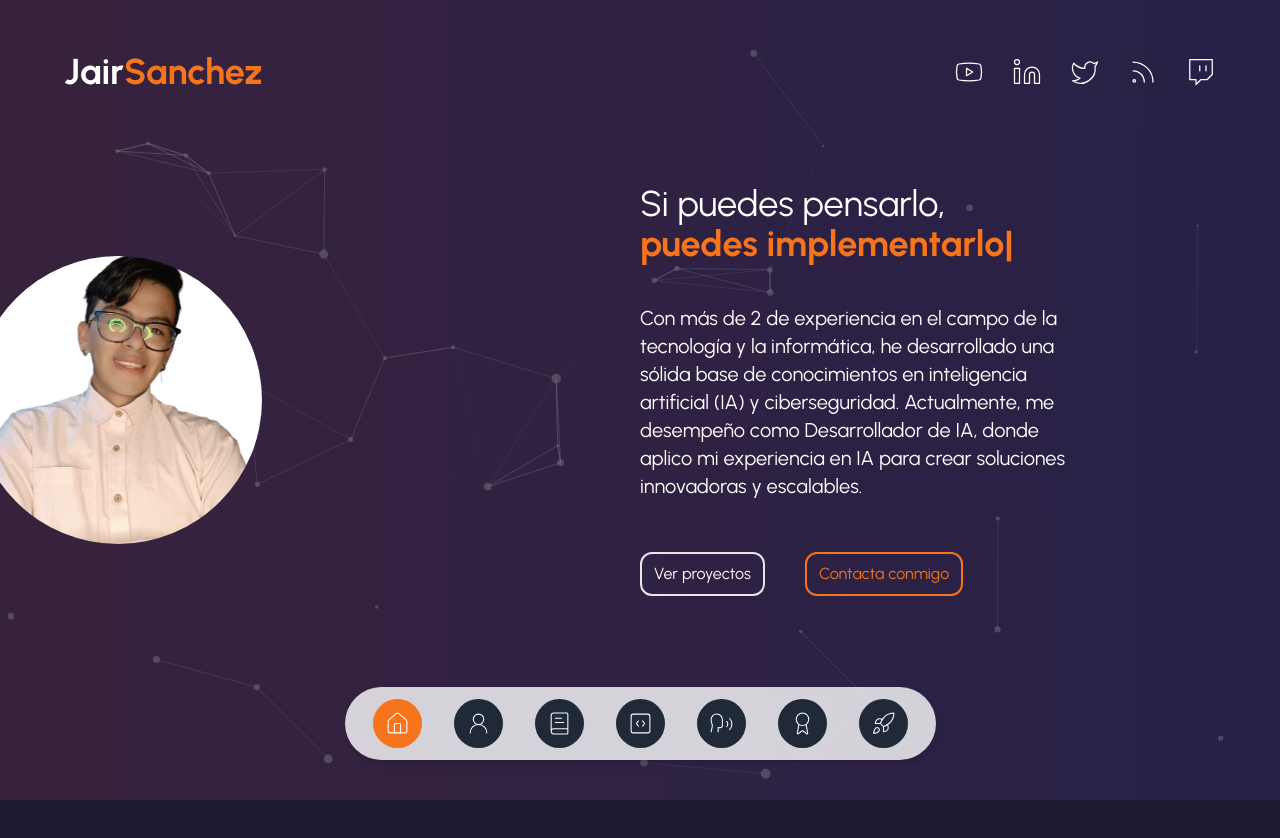
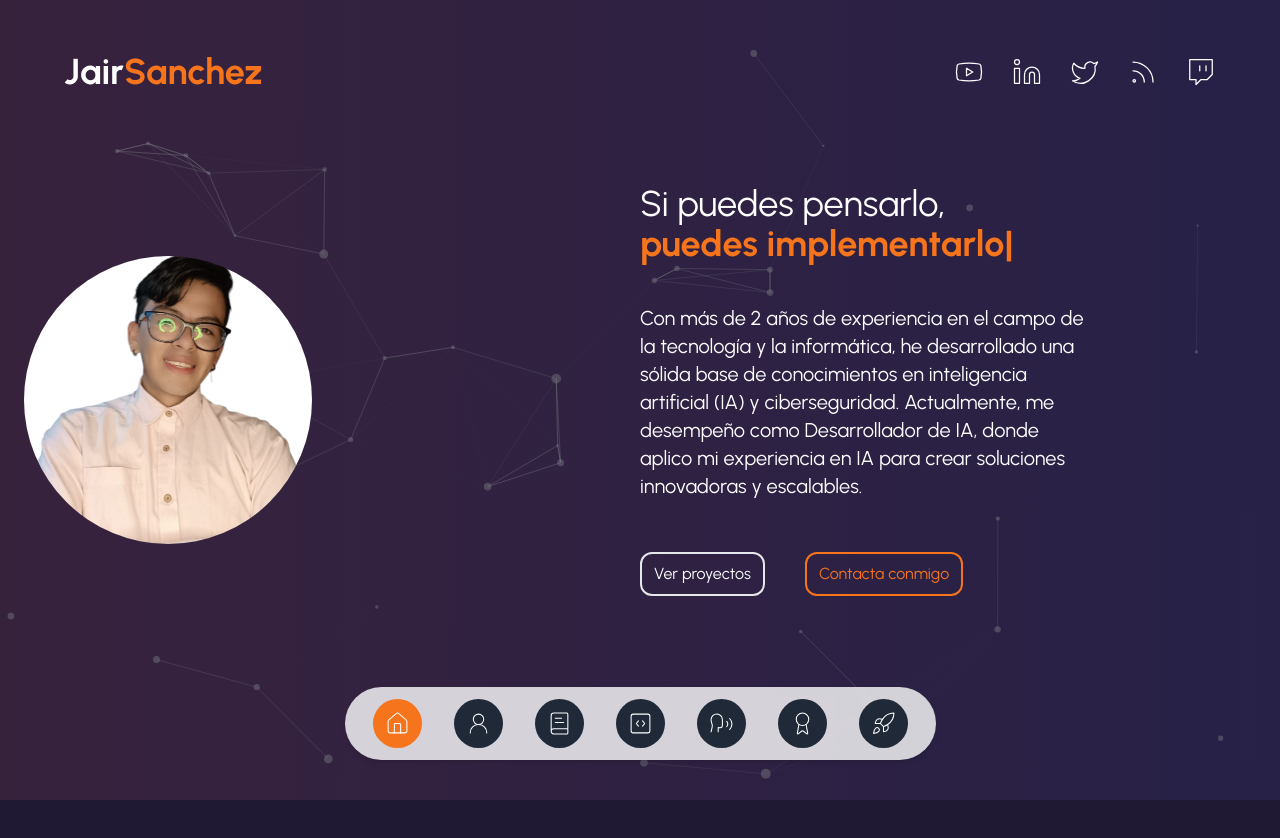
Before and after one commit to JairToxic/PortafolioJairSanchez, a Next.js app: page / in a window 1280 px wide. Shown: the top 838 px of the page. Before the commit the page ends 800 px from the top, so only its background shows below. Built offline with nearby package versions, Linux system fonts and the light colour scheme.

Commit message:
feat:bugs

```diff
--- a/app/page.tsx
+++ b/app/page.tsx
@@ -11,6 +11,7 @@ export default function Home() {
       <div className="flex min-h-[100vh] h-full bg-no-repeat bg-gradient-cover">
         <CoverParticles />
         <Introduction />
+
       </div>
     </main>
   );
--- a/components/introduction.tsx
+++ b/components/introduction.tsx
@@ -6,22 +6,23 @@ const Introduction = () => {
     return (
         <div className="z-20 w-full bg-darkBg/60">
             <div className="z-20 grid grid-cols-1 md:grid-cols-2 items-center h-full p-6 py-20 md:py-0">
-                <div className="flex justify-center md:justify-start mb-6 md:mb-0 md:ml-[-50px]">
+                {/* Ajuste de la sección de la imagen */}
+                <div className="flex justify-center md:justify-start mb-6 md:mb-0">
                     <motion.div
                         initial={{ opacity: 0, scale: 0.8, x: -50 }}
                         whileInView={{ opacity: 1, scale: 1, x: 0 }}
                         transition={{ duration: 0.8, type: "spring", stiffness: 100 }}
-                        className="relative w-60 h-60 md:w-72 md:h-72"
+                        className="relative w-60 h-60 md:w-72 md:h-72" // Tamaño de la imagen ajustado
                     >
                         <motion.div
                             whileHover={{ scale: 1.1, rotate: 5 }}
                             transition={{ duration: 0.3 }}
-                            className="relative w-full h-full"
+                            className="relative w-full h-full overflow-hidden" // Asegura que la imagen se recorte correctamente
                         >
                             <Image
                                 src="/jair1.png"
                                 layout="fill"
-                                objectFit="cover"
+                                objectFit="cover" // Mantiene la proporción de la imagen
                                 className="rounded-full"
                                 alt="Avatar"
                                 priority
@@ -50,7 +51,7 @@ const Introduction = () => {
                         />
                     </h1>
                     <p className="mx-auto mb-2 text-xl md:text-xl md:mx-0 md:mb-8">
-                        Con más de 2 de experiencia en el campo de la tecnología y la informática, he desarrollado una sólida base de conocimientos en inteligencia artificial (IA) y ciberseguridad. Actualmente, me desempeño como Desarrollador de IA, donde aplico mi experiencia en IA para crear soluciones innovadoras y escalables.
+                        Con más de 2 años de experiencia en el campo de la tecnología y la informática, he desarrollado una sólida base de conocimientos en inteligencia artificial (IA) y ciberseguridad. Actualmente, me desempeño como Desarrollador de IA, donde aplico mi experiencia en IA para crear soluciones innovadoras y escalables.
                     </p>
                     <div className="flex items-center justify-center gap-3 md:justify-start md:gap-10">
                         <a href="/projects" className="px-3 py-2 my-2 transition-all border-2 cursor-pointer text-md w-fit rounded-xl hover:shadow-xl hover:shadow-white/50">
@@ -61,7 +62,15 @@ const Introduction = () => {
                         </a>
                     </div>
                 </div>
+                {/* Eliminado el espacio extra al final */}
             </div>
+            <br />
+            <br />
+            <br />
+            <br />
+            <br />
+            <br />
+
         </div>
     );
 }
--- a/components/proyectosJair.tsx
+++ b/components/proyectosJair.tsx
@@ -128,7 +128,8 @@ const Projects = () => {
     };
 
     return (
-        <section className="py-20 px-8">
+        <div className="relative">
+            <section className="py-20 px-8 pb-24"> {/* Ajustar el padding bottom para evitar que el botón interfiera */}
                 <div className="max-w-7xl mx-auto grid grid-cols-1 sm:grid-cols-2 lg:grid-cols-3 gap-12">
                     {projects.map(project => (
                         <ProjectCard
@@ -142,10 +143,9 @@ const Projects = () => {
                         />
                     ))}
                 </div>
-            {/* Espacio adicional para el scroll */}
-            <div className="h-32"></div>
+            </section>
             {/* Botón flotante para desbloquear proyectos */}
-            <div className="fixed bottom-8 right-8 z-50">
+            <div className="fixed bottom-8 right-8 z-50 hidden md:block">
                 <motion.button
                     whileHover={{ scale: 1.1, backgroundColor: '#2B6CB0', color: '#fff' }}
                     className="bg-blue-600 text-white border border-blue-700 px-6 py-3 rounded-full shadow-lg transition-colors hover:bg-blue-700"
@@ -155,7 +155,18 @@ const Projects = () => {
                     {unlockedProjects.length >= projects.length ? "Todos los Proyectos Desbloqueados" : "Desbloquear Siguiente Proyecto"}
                 </motion.button>
             </div>
-        </section>
+            {/* Botón visible solo en móviles */}
+            <div className="fixed top-8 right-8 md:hidden z-50">
+                <motion.button
+                    whileHover={{ scale: 1.1, backgroundColor: '#2B6CB0', color: '#fff' }}
+                    className="bg-blue-600 text-white border border-blue-700 px-6 py-3 rounded-full shadow-lg transition-colors hover:bg-blue-700"
+                    onClick={() => handleUnlockProject(unlockedProjects.length + 1)}
+                    disabled={unlockedProjects.length >= projects.length}
+                >
+                    {unlockedProjects.length >= projects.length ? "Todos los Proyectos Desbloqueados" : "Desbloquear Siguiente Proyecto"}
+                </motion.button>
+            </div>
+        </div>
     );
 };
 
```
Lines whose indentation alone changed are shown as unchanged.
